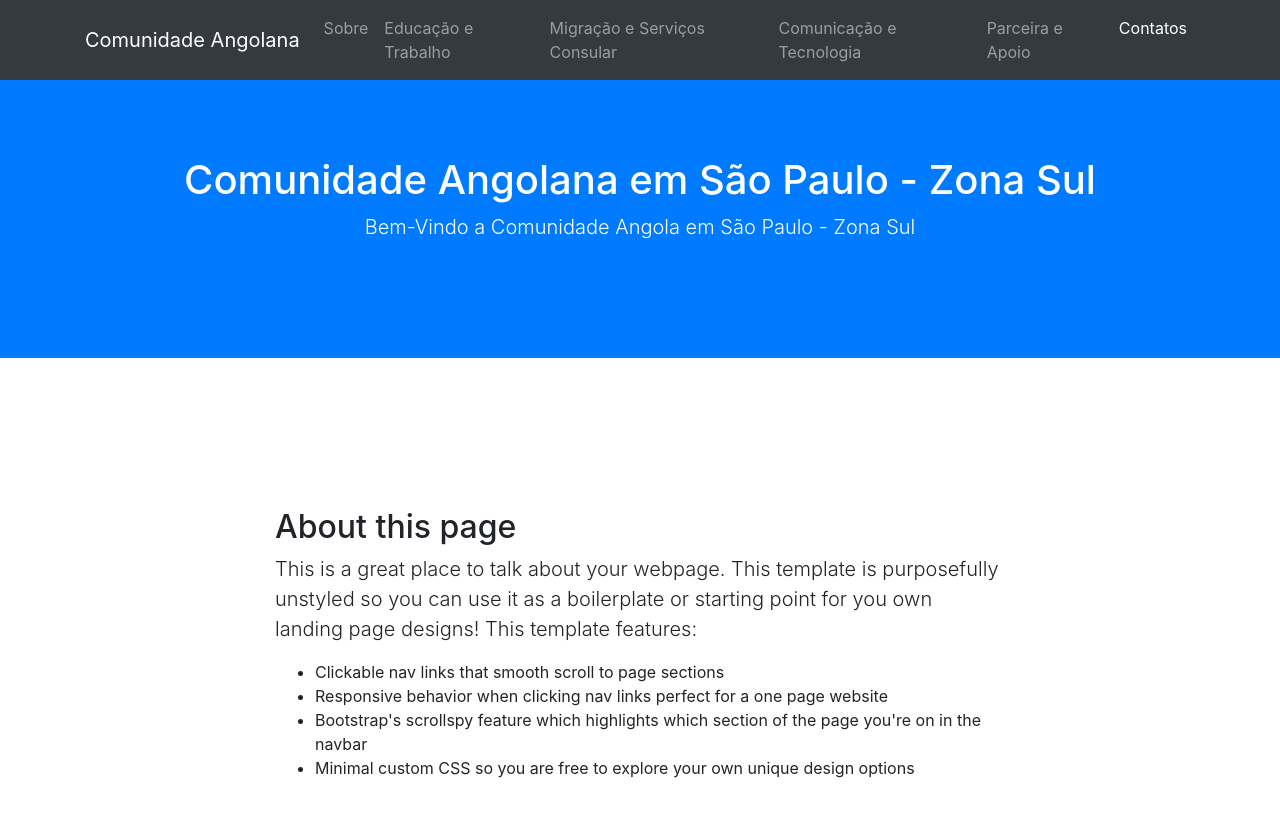
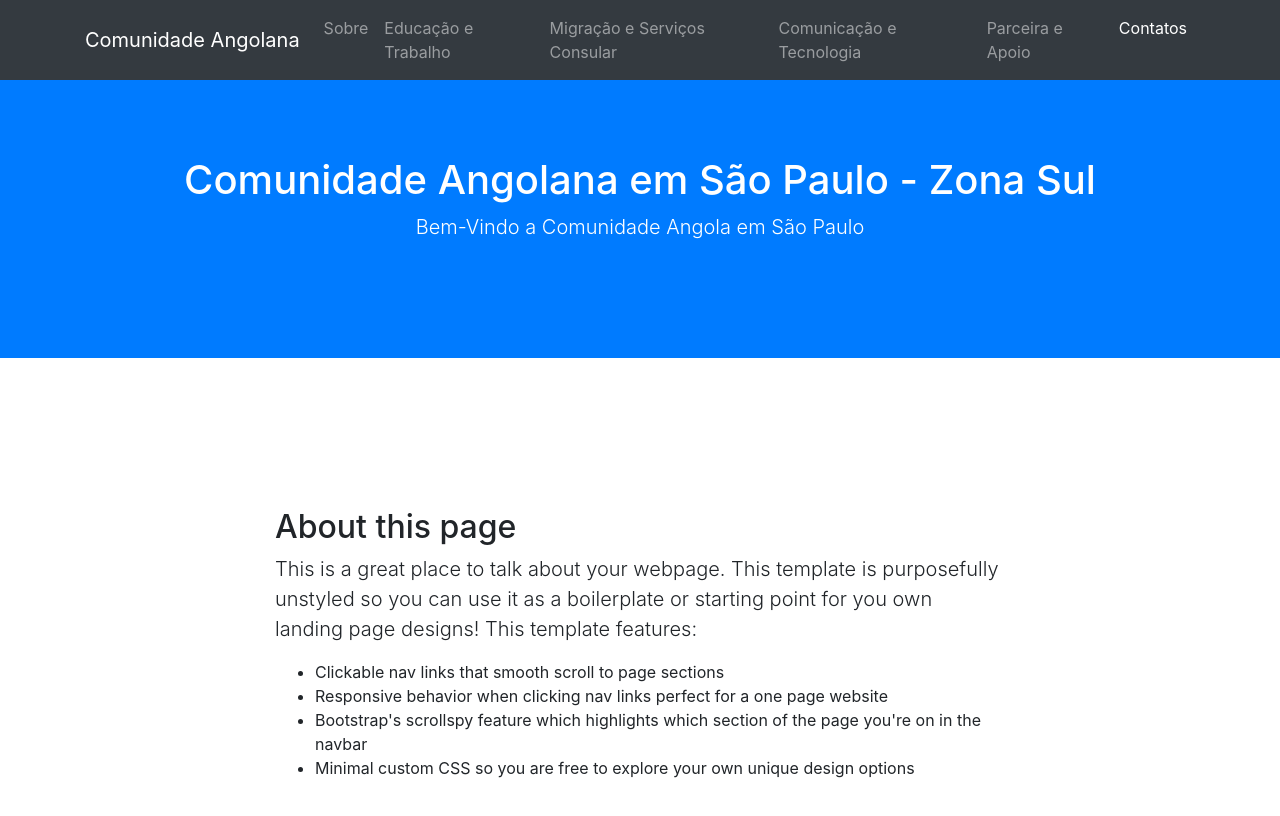
Before and after one commit to EdsonTech/caspzs.com.br, a website with bundled scripts: page index.html in a window 1280 px wide. Shown: the top 816 px of the page. Built offline with nearby package versions, Linux system fonts and the light colour scheme.

```diff
--- a/index.html
+++ b/index.html
@@ -55,7 +55,7 @@
   <header class="bg-primary text-white">
     <div class="container text-center">
       <h1>Comunidade Angolana em São Paulo - Zona Sul</h1>
-      <p class="lead">Bem-Vindo a Comunidade Angola em São Paulo - Zona Sul</p>
+      <p class="lead">Bem-Vindo a Comunidade Angola em São Paulo</p>
     </div>
   </header>
 
```
